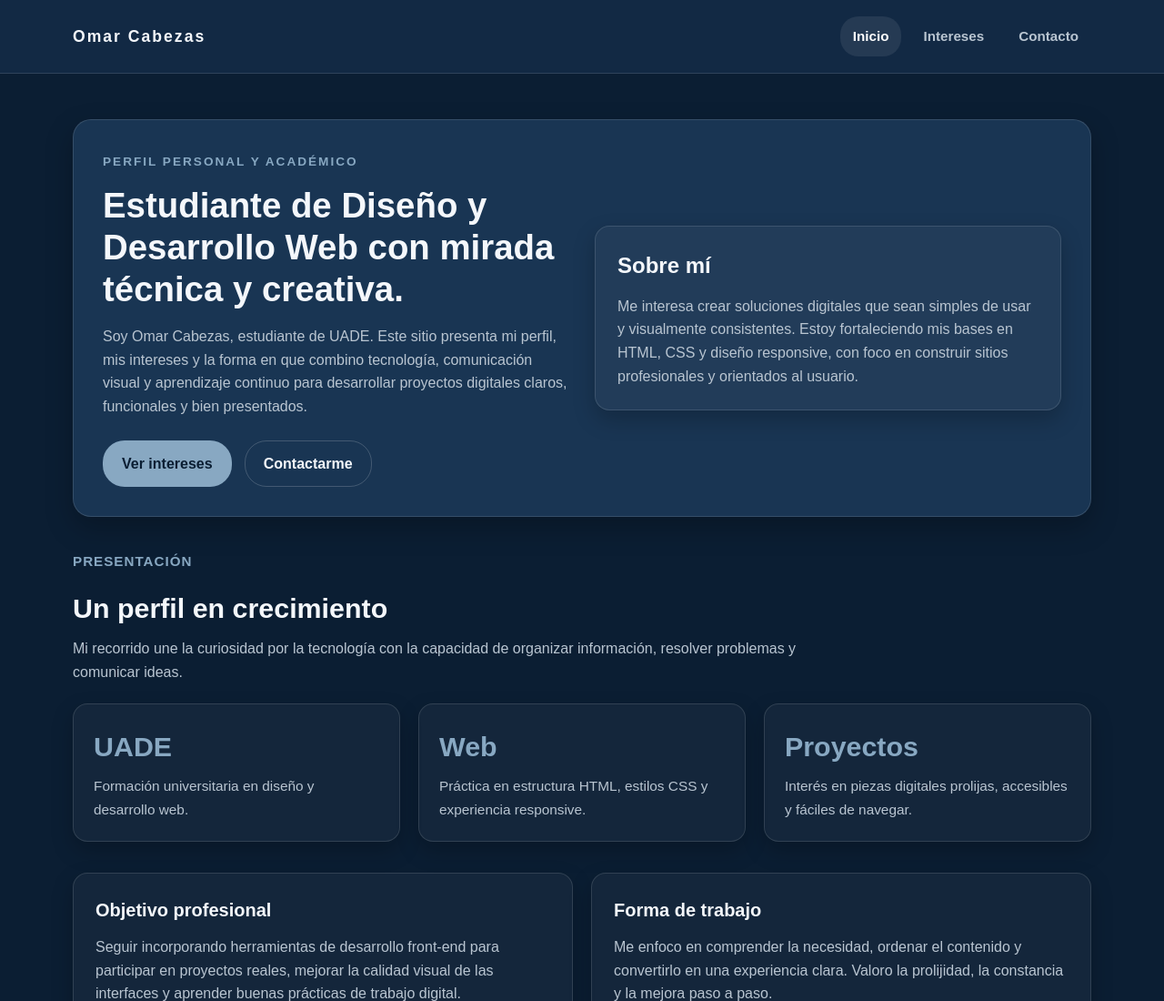
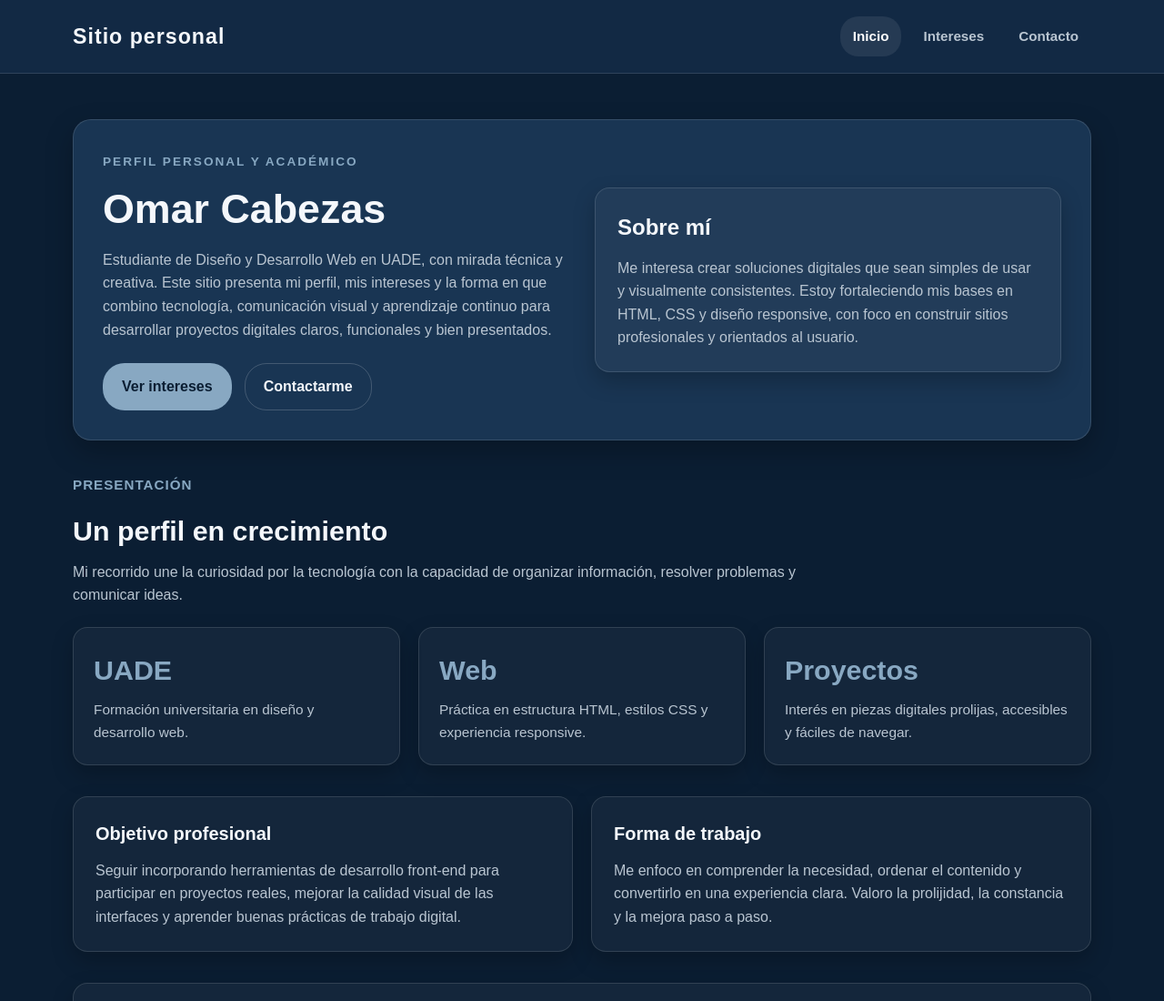
Before and after one commit to omarcabezasUade/Proyecto1, a plain HTML site: page index.html in a window 1280 px wide. Shown: the top 1100 px of the page at 91% size. Drawn offline with Linux system fonts and the light colour scheme.

Commit message:
Add files via upload

```diff
--- a/estilos/styles.css
+++ b/estilos/styles.css
@@ -47,9 +47,9 @@ img {
 .logo {
   color: #f4f7fb;
   text-decoration: none;
-  font-size: 1.1rem;
+  font-size: 1.45rem;
   font-weight: bold;
-  letter-spacing: 2px;
+  letter-spacing: 1px;
 }
 
 .site-nav {
@@ -109,7 +109,7 @@ img {
 }
 
 .page-hero h1 {
-  font-size: 2.4rem;
+  font-size: 2.8rem;
   line-height: 1.2;
   margin-bottom: 16px;
 }
--- a/index.html
+++ b/index.html
@@ -9,7 +9,7 @@
 <body class="home-page">
     <header class="site-header">
         <div class="site-header-inner">
-            <a class="logo" href="index.html">Omar Cabezas</a>
+            <a class="logo" href="index.html">Sitio personal</a>
             <nav class="site-nav" aria-label="Navegación principal">
                 <a class="active" href="index.html">Inicio</a>
                 <a href="intereses.html">Intereses</a>
@@ -22,10 +22,11 @@
         <section class="container page-hero hero-split">
             <div>
                 <span class="eyebrow">Perfil personal y académico</span>
-                <h1>Estudiante de Diseño y Desarrollo Web con mirada técnica y creativa.</h1>
+                <h1>Omar Cabezas</h1>
                 <p>
-                    Soy Omar Cabezas, estudiante de UADE. Este sitio presenta mi perfil, mis intereses y la forma en que combino tecnología,
-                    comunicación visual y aprendizaje continuo para desarrollar proyectos digitales claros, funcionales y bien presentados.
+                    Estudiante de Diseño y Desarrollo Web en UADE, con mirada técnica y creativa. Este sitio presenta mi perfil, mis intereses
+                    y la forma en que combino tecnología, comunicación visual y aprendizaje continuo para desarrollar proyectos digitales claros,
+                    funcionales y bien presentados.
                 </p>
                 <div class="hero-actions">
                     <a class="btn btn-primary" href="intereses.html">Ver intereses</a>
```
Also changed, not shown: contacto.html (+1 -1 lines), intereses.html (+1 -1 lines).
